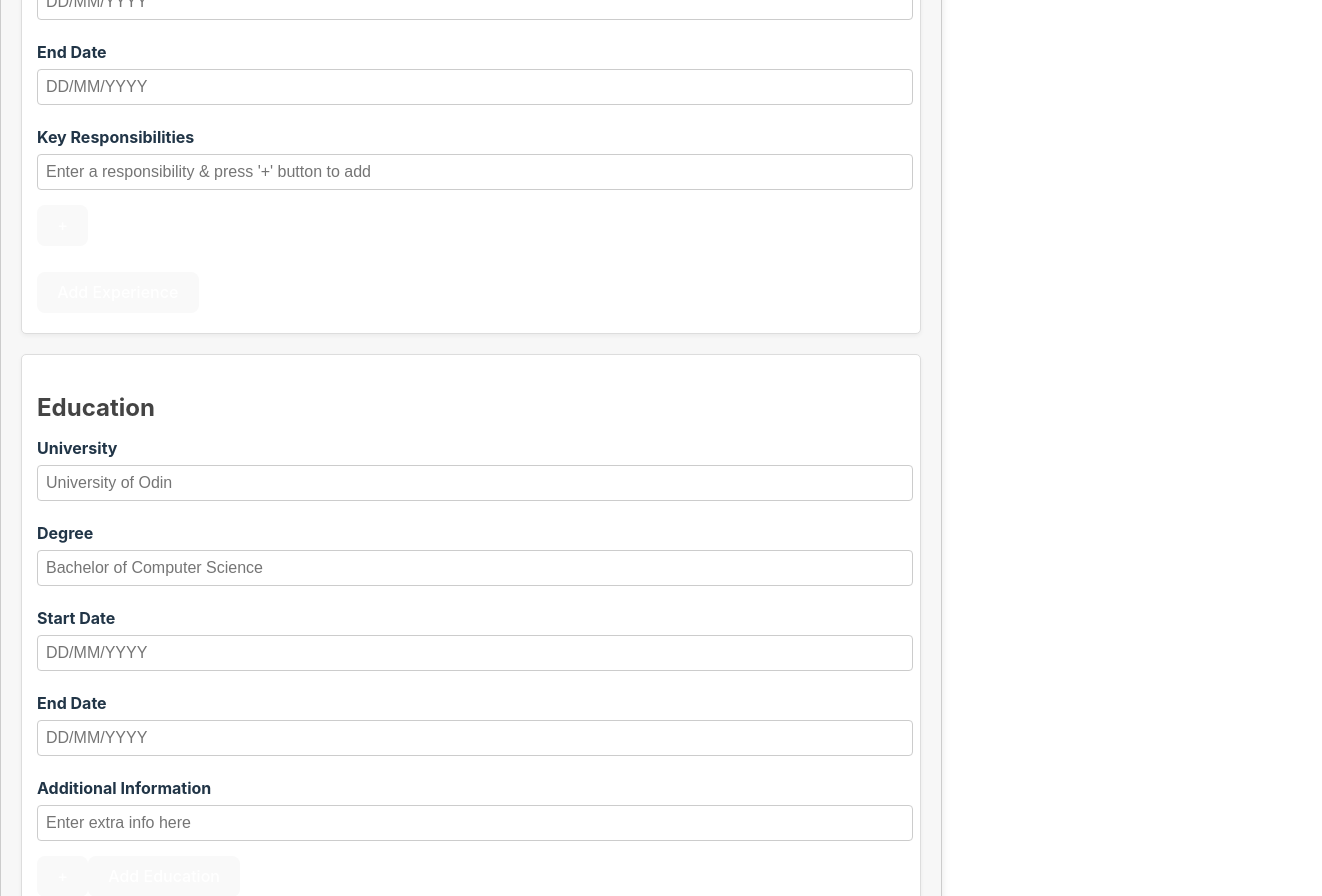
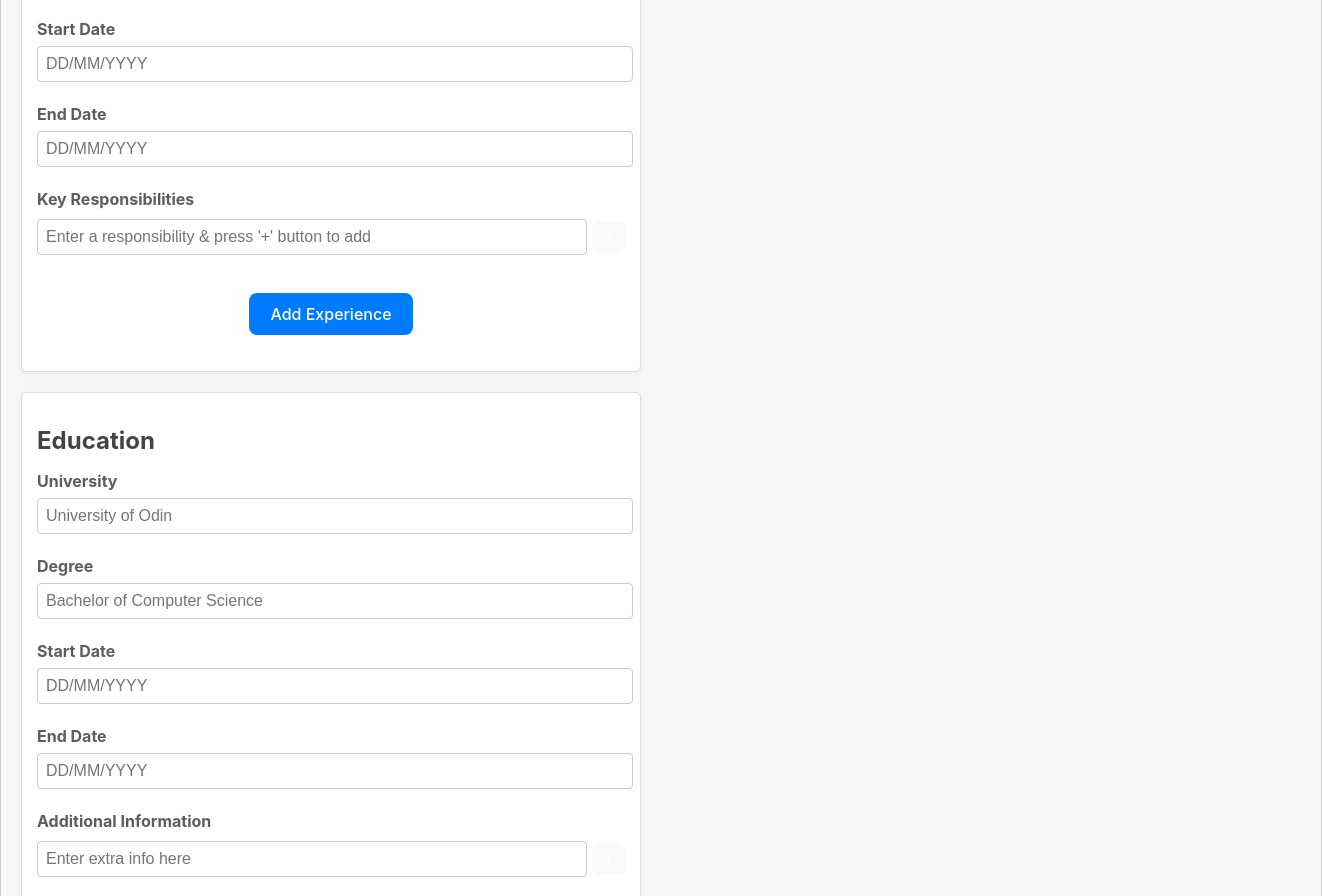
Before and after one commit to shalinekoh/project-cv, a React (Vite) app: page / in a window 1280 px wide. Shown: the part 1140-2036 px from the top of the page, 1322 px wide, since content can reach past the window. Built offline with nearby package versions, Linux system fonts and the light colour scheme.

Commit message:
Add styles and align forms on left side and resume on right side

```diff
--- a/src/App.css
+++ b/src/App.css
@@ -1,7 +1,7 @@
 /* App.css */
 
 .App {
-    max-width: 900px;
+    width: 100vw;
     margin: 20px auto;
     padding: 20px;
     border: 1px solid #ccc;
@@ -16,3 +16,18 @@ h1 {
     text-align: center;
     margin-bottom: 20px;
 }
+
+.container {
+    display: flex;
+    justify-content: space-between;
+}
+
+.forms-container {
+    flex: 1;
+    margin-right: 20px;
+  }
+
+.resume-container {
+flex: 1;
+margin-left: 20px;
+}
--- a/src/App.jsx
+++ b/src/App.jsx
@@ -26,11 +26,17 @@ const App = () => {
   return (
     <div className="App">
       <h1>Resume Builder</h1>
-      <PersonalDataForm data={data} setData={setData} />
-      <ExperienceForm experiences={experiences} setExperiences={setExperiences} />
-      <EducationForm educations={educations} setEducations={setEducations} />
-      <SkillsForm skills={skills} addSkills={addSkills} />
-      <Resume data={data} experiences={experiences} educations={educations} skills={skills}/>
+      <div className="container">
+        <div className="forms-container">
+          <PersonalDataForm data={data} setData={setData} />
+          <ExperienceForm experiences={experiences} setExperiences={setExperiences} />
+          <EducationForm educations={educations} setEducations={setEducations} />
+          <SkillsForm skills={skills} addSkills={addSkills} />
+        </div>
+        <div className="resume-container">
+          <Resume data={data} experiences={experiences} educations={educations} skills={skills}/>
+        </div>
+      </div>
     </div>
   )
 
--- a/src/components/EducationForm.jsx
+++ b/src/components/EducationForm.jsx
@@ -85,6 +85,7 @@ function EducationForm( {educations, setEducations }){
     }
 
     return (
+        <div>
             <form onSubmit={handleSubmit}>
                 <h2>Education</h2>
                 <label htmlFor="uni">University</label>
@@ -124,6 +125,7 @@ function EducationForm( {educations, setEducations }){
                         onChange={handleChange}
                     />
                     <label htmlFor="info">Additional Information</label>
+                    <div className="info">
                         <input
                             type="text"
                             name="info"
@@ -132,30 +134,34 @@ function EducationForm( {educations, setEducations }){
                             onChange={e => setInfo(e.target.value)}
                         />
                         <button type="button" onClick={addInfo}>+</button>
-
+                    </div>
                     {education.info.map((info) => (
                         <li key={info.id}>
                             {info.text}
+                            <div id="infoBtn">
                                 <button type="button" onClick={() => handleInfoEdit(info.id)}>Edit</button>
                                 <button type="button" onClick={() => handleInfoDelete(info.id)}>Delete</button>
+                            </div>
                         </li>
                         ))
                     }
-                <button type="submit">Add Education</button>
-
+                    <div className="submit-button-container">
+                        <button type="submit" className="submit-button">Add Education</button>
+                    </div>
                     <ul>
-                    {educations.map((edu) => {
+                        {educations.map((edu) => (
                             <li key={edu.id}>
-                            <p>{edu.uni}</p>
                                 <p>{edu.degree}</p>
-                            <p>{edu.startDate + " - " + edu.endDate}</p>
-                            <p>{edu.info.map(d => <span key={d.id}>{d.text}</span>)}</p>
+                                {/* <p>{edu.startDate + " - " + edu.endDate}</p> */}
+                                <div id="infoBtn">
                                     <button onClick={e => handleEdit(edu.id)}>Edit</button>
                                     <button onClick={e => handleDelete(edu.id)}>Delete</button>
+                                </div>
                             </li>
-                    })}
+                        ))}
                     </ul>
             </form>
+        </div>
     )
 }
 
--- a/src/components/ExperienceForm.jsx
+++ b/src/components/ExperienceForm.jsx
@@ -118,6 +118,7 @@ function ExperienceForm({ experiences, setExperiences }) {
                     value={experience.endDate}
                     onChange={handleChange}/>
                 <label htmlFor="description">Key Responsibilities</label>
+                <div className="info">
                     <input
                         type="text"
                         name="description"
@@ -125,30 +126,39 @@ function ExperienceForm({ experiences, setExperiences }) {
                         value={description}
                         onChange={e => setDescription(e.target.value)}/>
                     <button type="button" onClick={handleDescription}>+</button>
+                </div>
                 <ul>
                     {experience.responsibilities.map((des) => (
                         <li key={des.id}>
                             {des.text}
+                            <div id="infoBtn">
                                 <button type="button" onClick={() => handleDescriptionEdit(des.id)}>Edit</button>
                                 <button type="button" onClick={() => handleDescriptionDelete(des.id)}>Delete</button>
+                            </div>
                         </li>
                     ))}
                 </ul>
 
-                <button type="submit">{experience.id ? "Update Experience" : "Add Experience"}</button>
-            </form>
+                <div className="submit-button-container">
+                    <button type="submit" className="submit-button">
+                        {experience.id ? "Update Experience" : "Add Experience"}
+                    </button>
+                    </div>
                 <ul>
                     {experiences.map((exp) => (
                         <li key={exp.id}>
                             <p>{exp.title}</p>
-                        <p>{exp.company}</p>
+                            {/* <p>{exp.company}</p> */}
                             <p>{exp.startDate + " - " + exp.endDate}</p>
-                        <p>{exp.responsibilities.map(d => <span key={d.id}>{d.text}</span>)}</p>
+                            {/* <p>{exp.responsibilities.map(d => <span key={d.id}>{d.text}</span>)}</p> */}
+                            <div id="infoBtn">
                                 <button onClick={e => handleEdit(exp.id)}>Edit</button>
                                 <button onClick={e => handleDelete(exp.id)}>Delete</button>
+                            </div>
                         </li>
                     ))}
                 </ul>
+            </form>
         </div>
     )
 }
--- a/src/components/PersonalDataForm.jsx
+++ b/src/components/PersonalDataForm.jsx
@@ -11,7 +11,7 @@ function PersonalDataForm({ data, setData }){
       };
 
     return (
-        <>
+        <form>
             <h2>Personal Info</h2>
             <label htmlFor="firstName">First Name</label>
             <input
@@ -62,7 +62,7 @@ function PersonalDataForm({ data, setData }){
                 cols="50"
                 value={data.summary}
                 onChange={handleData}/>
-        </>
+        </form>
     )
 }
 
--- a/src/components/SkillsForm.jsx
+++ b/src/components/SkillsForm.jsx
@@ -30,6 +30,7 @@ function SkillsForm( { skills, addSkills } ) {
         <form>
             <h2>Skills</h2>
             <label htmlFor="skills">Skill(s)</label>
+            <div className="info">
                 <input
                     name="skills"
                     type="text"
@@ -38,12 +39,15 @@ function SkillsForm( { skills, addSkills } ) {
                     onChange={e => setSkill(e.target.value)}
                 />
                 <button type="button" onClick={handleSkill}>+</button>
+            </div>
             <ul>
                     {skills.map((skill) => (
                         <li key={skill.id}>
                             {skill.text}
+                            <div id="infoBtn">
                                 <button type="button" onClick={() => handleSkillEdit(skill.id)}>Edit</button>
                                 <button type="button" onClick={() => handleSkillDelete(skill.id)}>Delete</button>
+                            </div>
                         </li>
                     ))}
             </ul>
--- a/src/styles/ExperienceForm.css
+++ b/src/styles/ExperienceForm.css
@@ -42,6 +42,23 @@ button {
     transition: background-color 0.3s;
 }
 
+#infoBtn button {
+    margin-right: 10px;
+}
+
+.submit-button-container {
+    display: flex;          /* Creates a flex container */
+    justify-content: center; /* Centers child elements horizontally */
+    margin-top: 20px;        /* Adds some space above the button */
+}
+
+.submit-button {
+    background-color: #007bff;
+    padding: 10px 20px;     /* Padding for the button */
+    font-size: 1rem;        /* Font size for the button text */
+    cursor: pointer;        /* Cursor pointer for better UX */
+}
+
 button:hover {
     background-color: #0056b3;
 }
@@ -53,6 +70,7 @@ ul {
 
 li {
     background-color: #eee;
+    color: black;
     padding: 10px;
     margin: 5px 0;
     border-radius: 4px;
@@ -60,3 +78,25 @@ li {
     justify-content: space-between;
     align-items: center;
 }
+
+.info {
+    display: flex;
+    align-items: center;
+    gap: 5px;
+    /* margin-bottom: 10px; */
+    justify-content: center;
+    /* align-content: center; */
+}
+
+.info input {
+    flex-grow: 1;           /* Allows the input to take available space */
+    padding: 5px;           /* Adds padding for better spacing */
+    font-size: 1rem;
+}
+
+.info button {
+    padding: 5px 10px;      /* Adds padding for better click area */
+    font-size: 1rem;        /* Adjusts font size */
+    cursor: pointer;
+    margin-bottom: 15px;
+}
--- a/src/styles/PersonalDataForm.css
+++ b/src/styles/PersonalDataForm.css
@@ -10,6 +10,7 @@ label {
     display: block;
     font-weight: bold;
     margin: 10px 0 5px;
+    color: rgb(94, 92, 92);
 }
 
 input[type="text"],
--- a/src/styles/Resume.css
+++ b/src/styles/Resume.css
@@ -9,18 +9,21 @@ h1 {
 h2 {
     font-size: 1.5rem;
     color: #444;
+    margin-top: 15px;
     margin-bottom: 10px;
 }
 
 h3 {
     font-size: 1.2rem;
     color: #555;
-    margin-bottom: 5px;
+    margin-top: 0px;
+    margin-bottom: 15px;
 }
 
 h4 {
     font-size: 1rem;
     color: #666;
+    margin-top: 0px;
     margin-bottom: 5px;
 }
 
@@ -39,9 +42,11 @@ h4 {
 
 p {
     margin: 5px 0;
+    color: black;
 }
 
 ul {
+    /* display: flex; */
     list-style-type: none;
     padding-left: 0;
 }
@@ -52,3 +57,13 @@ li {
     margin: 5px 0;
     border-radius: 4px;
 }
+
+.info-container {
+    display: flex;
+    justify-content: space-between;
+}
+
+.skill-container {
+    display: flex;
+    gap: 20px;
+}
```
Also changed, not shown: src/components/Resume.jsx (+8 -2 lines). Lines whose indentation alone changed are shown as unchanged.
